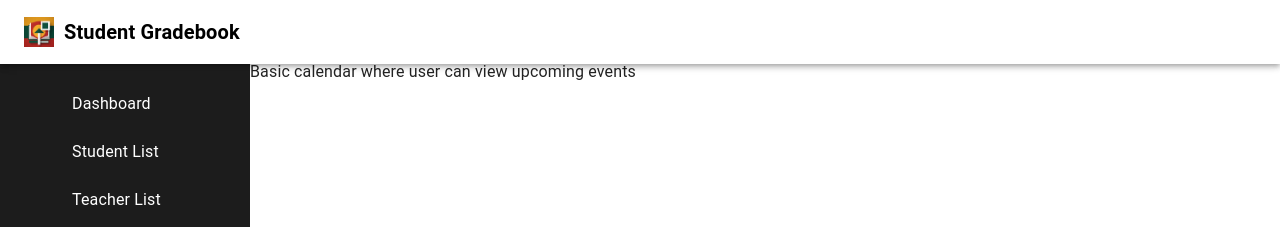
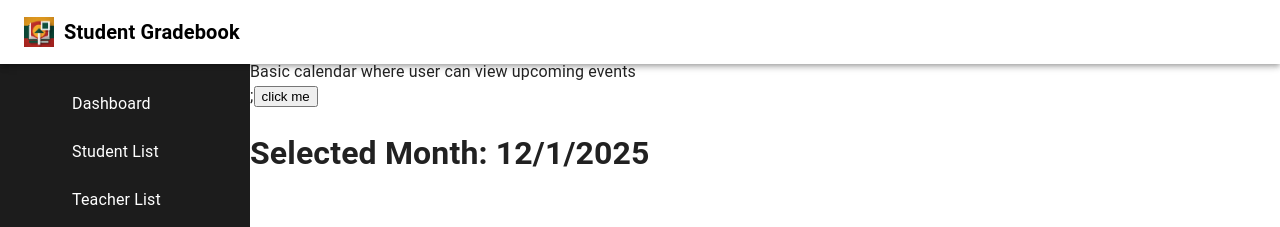
Before and after one commit to Maksimas-Volodascik/swfe, a React (Vite) app: page /calendar in a window 1280 px wide. Shown: the top 227 px of the page. Built offline with nearby package versions, Linux system fonts and the light colour scheme; sample sign-in values are in the browser's storage; some icons are missing.

Commit message:
Added useCalendar hooks for retrieving Date information

```diff
--- a/src/app/routes/Calendar.jsx
+++ b/src/app/routes/Calendar.jsx
@@ -1,7 +1,20 @@
 import React from "react";
+import useCalendar from "../../hooks/useCalendar";
 
-const Calendar = () => {
-  return <div>Basic calendar where user can view upcoming events</div>;
+const Calendar = ({ locale = navigator.language }) => {
+  const { startOfMonth, goNext, goPrev } = useCalendar(new Date(), locale);
+
+  const handleOnNext = () => {
+    //console.log("days in this month: ", daysInMonth);
+    goPrev();
+  };
+  return (
+    <>
+      <div>Basic calendar where user can view upcoming events</div>;
+      <button onClick={() => handleOnNext()}>click me</button>
+      <h1>Selected Month: {startOfMonth.toLocaleDateString()}</h1>
+    </>
+  );
 };
 
 export default Calendar;
--- /dev/null
+++ b/src/hooks/useCalendar.js
@@ -0,0 +1,52 @@
+import { useCallback, useMemo, useState } from "react";
+
+function useCalendar(date, locale) {
+  const [startOfMonth, setStartOfMonth] = useState(
+    new Date(date.getFullYear(), date.getMonth(), 1)
+  );
+
+  const goNext = useCallback(() => {
+    //useCallback needed to prevent infinite loop
+    setStartOfMonth(
+      (date) => new Date(date.getFullYear(), date.getMonth() + 1, 1)
+    );
+  }, []);
+
+  const goPrev = useCallback(() => {
+    setStartOfMonth(
+      (date) => new Date(date.getFullYear(), date.getMonth() - 1, 1)
+    );
+  }, []);
+
+  let weekdays = Array.from({ length: 7 }, (_, i) => {
+    const base = new Date(2025, 11, i + 1); //December 2025 Monday is 1st day of the month
+    return base.toLocaleDateString(locale, { weekday: "short" });
+  });
+
+  const endOfMonth = new Date(
+    startOfMonth.getFullYear(),
+    startOfMonth.getMonth() + 1,
+    0
+  );
+
+  const daysInMonth = endOfMonth.getDate();
+
+  const days = [];
+  const nextDay = new Date(startOfMonth);
+  for (let i = 0; i < daysInMonth; i++) {
+    nextDay.setDate(startOfMonth.getDate() + i);
+    days.push({
+      weekDay: nextDay.toLocaleDateString(locale, { weekday: "short" }),
+      day: new Date(
+        startOfMonth.getFullYear(),
+        startOfMonth.getMonth(),
+        i + 1
+      ).toLocaleDateString(locale),
+    });
+  }
+  console.log(days);
+
+  return { startOfMonth, goNext, goPrev, days };
+}
+
+export default useCalendar;
```
